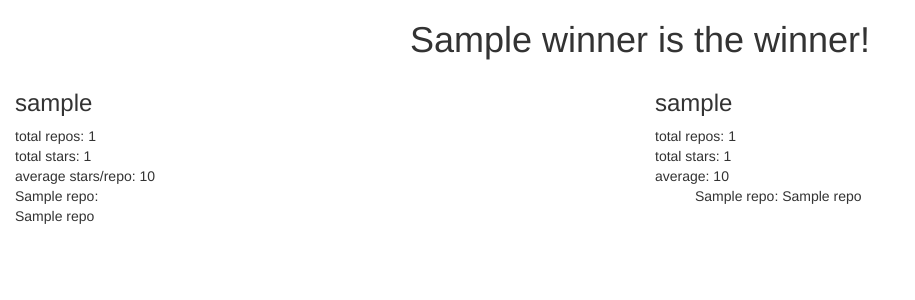
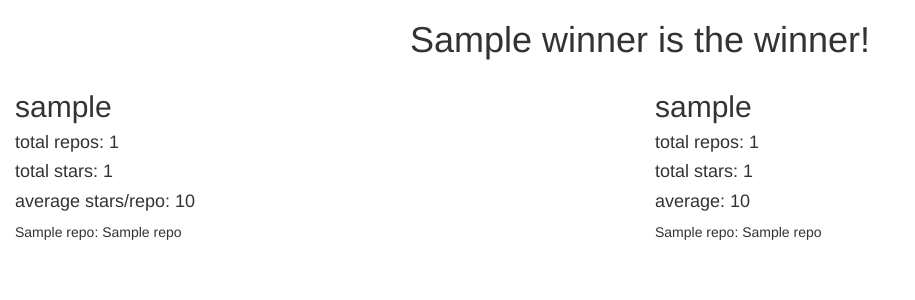
Before and after one commit to kmorinaka/grio-code-challenge, a Flask app: template templates/results.html in a window 1280 px wide. Shown: the top 300 px of the page, without its empty margins (0-915 px from the left). Run offline with Flask 2, Linux system fonts and the light colour scheme; the template is opened without the code that fills it: most values are stand-ins (such as "Sample title", 1, 10 or a date in 2020); some libraries are stand-ins or nearby versions.

Commit message:
formatting

```diff
--- a/static/styles.css
+++ b/static/styles.css
@@ -9,5 +9,7 @@
 
 }
 .repo-name {
-	display: inline-block;
 }
+.repo-row {
+	display: ;
+}
--- a/templates/results.html
+++ b/templates/results.html
@@ -6,36 +6,35 @@
 		<div class="winner"><h1>{{ winner }} is the winner!</h1></div>
 		<span class="user1 col-md-6">
 			<div class="user-stats">
-				<h3>{{ results_one.username }}</h3>
-				<div>total repos: {{ results_one.total_repos }}</div>
-				<div>total stars: {{ results_one.total_stars }}</div>
-				<div>average stars/repo: {{ results_one.average }}</div>
+				<h2>{{ results_one.username }}</h2>
+				<h4>total repos: {{ results_one.total_repos }}</h4>
+				<h4>total stars: {{ results_one.total_stars }}</h4>
+				<h4>average stars/repo: {{ results_one.average }}</h4>
 			</div>
-			<div class="">
 			{% for repo in results_one.sort_stars %}
 				{% for i in repo %}
-				<div class="repo-name">{{ repo[i] }}: </div>
-				<div class="star-count">{{ i }}</div>
+			<div class="repo-row">
+				<span class="repo-name">{{ repo[i] }}: </span>
+				<span class="star-count">{{ i }}</span>
+			</div>
 				{% endfor %}
 			{% endfor %}
-			</div>
 		</span>
-
-
 		<span class="user2 col-md-6">
 			<div class="user-stats">
-				<h3>{{ results_two.username }}</h3>
-				<div>total repos: {{ results_two.total_repos }}</div>
-				<div>total stars: {{ results_two.total_stars }}</div>
-				<div>average: {{ results_two.average }}</div>
+				<h2>{{ results_two.username }}</h2>
+				<h4>total repos: {{ results_two.total_repos }}</h4>
+				<h4>total stars: {{ results_two.total_stars }}</h4>
+				<h4>average: {{ results_two.average }}</h4>
 			</div>
-			<ul>
-				{% for repo in results_two.sort_stars %}
-					{% for i in repo %}
-					<li class="repo-name">{{ repo[i] }}: {{ i }}</li>
-					{% endfor %}
+			{% for repo in results_two.sort_stars %}
+				{% for i in repo %}
+			<div class="repo-row">
+				<span class="repo-name">{{ repo[i] }}: </span>
+				<span class="star-count">{{ i }}</span>
+			</div>
 				{% endfor %}
-			</ul>
+			{% endfor %}
 		</span>
 	</div>
 </div>
```
